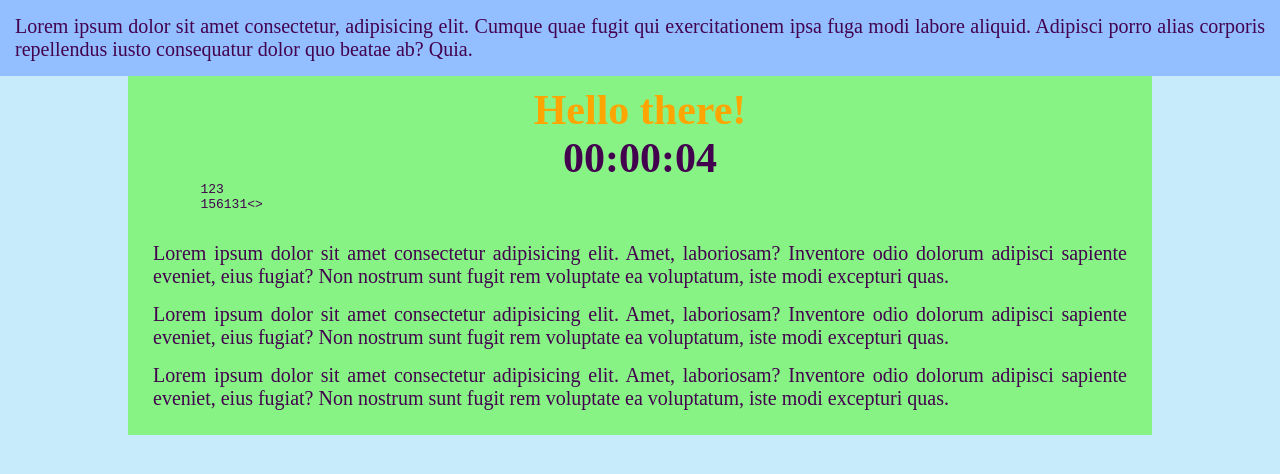
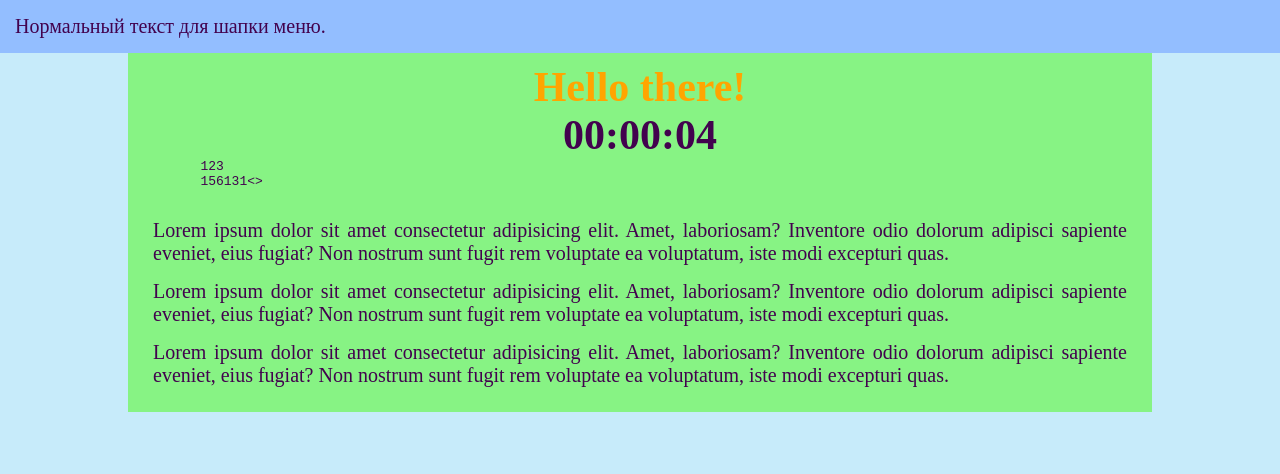
Before and after one commit to heilong1/js, a plain HTML site: page pro/index.html in a window 1280 px wide. Drawn offline with Linux system fonts and the light colour scheme; no server answers.

Commit message:
Шапка

```diff
--- a/pro/index.html
+++ b/pro/index.html
@@ -40,9 +40,7 @@
     <div id="topnav">
 
       <p>
-        Lorem ipsum dolor sit amet consectetur, adipisicing elit. Cumque quae
-        fugit qui exercitationem ipsa fuga modi labore aliquid. Adipisci porro
-        alias corporis repellendus iusto consequatur dolor quo beatae ab? Quia.
+        Нормальный текст для шапки меню.
       </p>
     </div>
 
```
Also changed, not shown: 1 other file.
